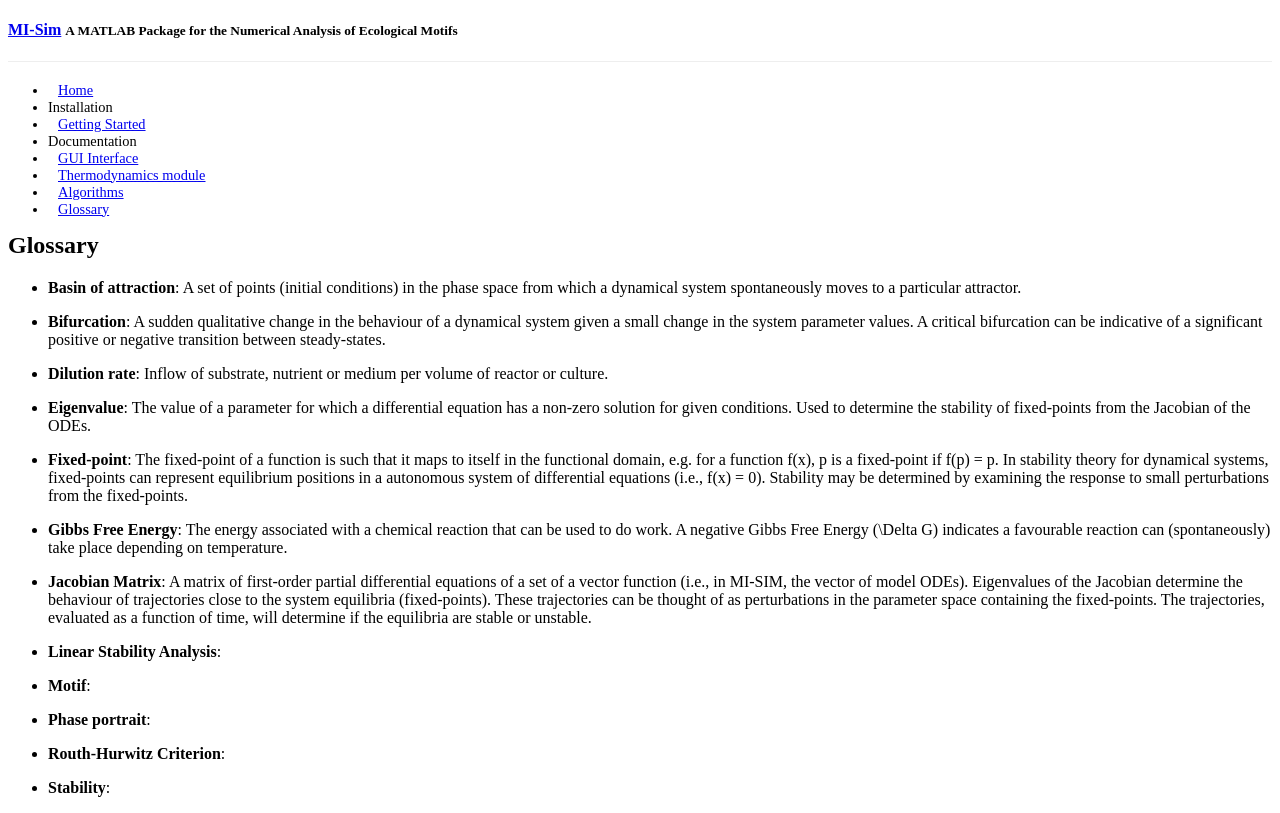
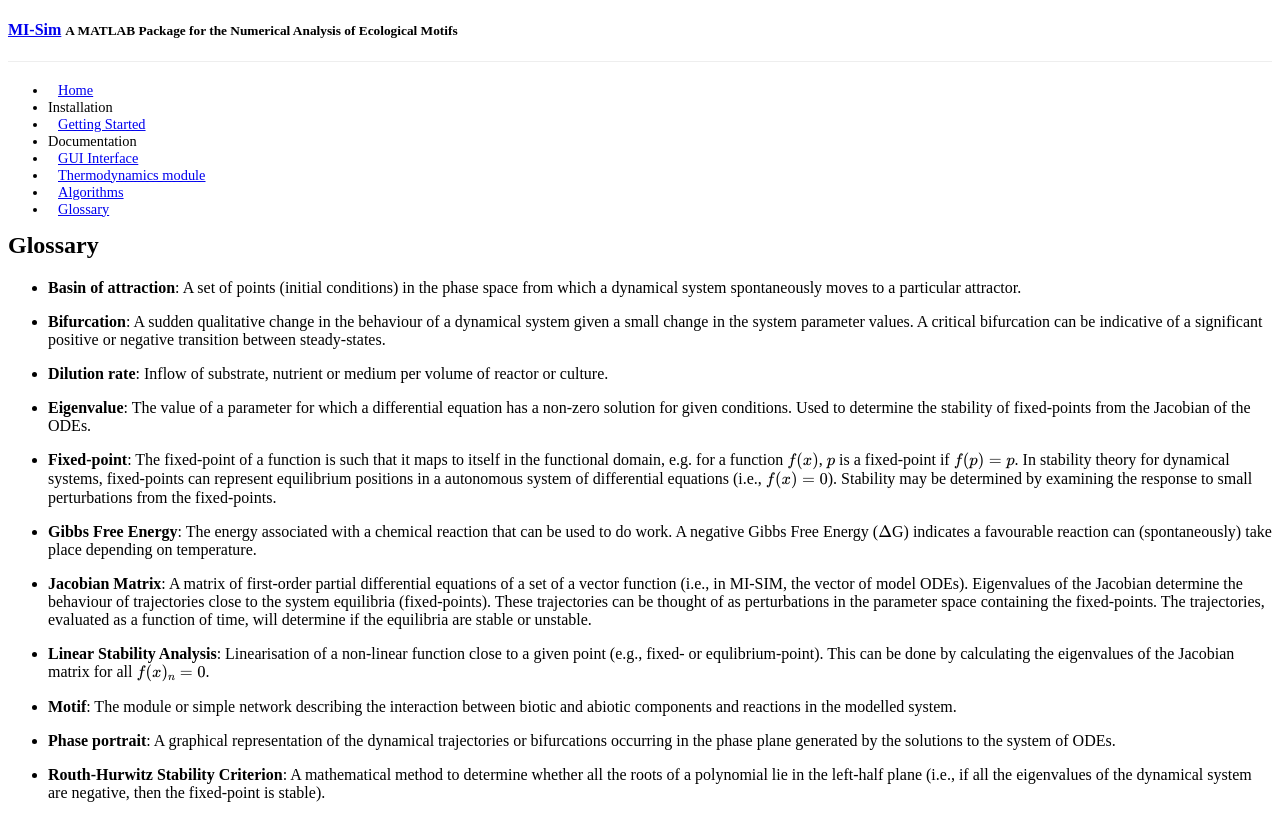
Before and after one commit to MI-SIM/MI-SIM.github.io, a Jekyll site: the page built from _posts/01-01-17-glossary.md, in a window 1280 px wide. Shown: the top 813 px of the page. Built offline with Jekyll 4.4.1, drawn with Linux system fonts in a browser that asks for light colours; formulas are drawn with MathJax 3; a style sheet for code colours, icons or effects is not loaded; some of the changed text lies outside the part shown.

Commit message:
Finalised glossary

```diff
--- a/_posts/01-01-17-glossary.md
+++ b/_posts/01-01-17-glossary.md
@@ -14,20 +14,18 @@ order: 5
 
 * **Eigenvalue**: The value of a parameter for which a differential equation has a non-zero solution for given conditions. Used to determine the stability of fixed-points from the Jacobian of the ODEs.
 
-* **Fixed-point**: The fixed-point of a function is such that it maps to itself in the functional domain, e.g. for a function f(x), p is a fixed-point if f(p) = p. In stability theory for dynamical systems, fixed-points can represent equilibrium positions in a autonomous system of differential equations (i.e., f(x) = 0). Stability may be determined by examining the response to small perturbations from the fixed-points.
+* **Fixed-point**: The fixed-point of a function is such that it maps to itself in the functional domain, e.g. for a function $f(x)$, $p$ is a fixed-point if $f(p) = p$. In stability theory for dynamical systems, fixed-points can represent equilibrium positions in a autonomous system of differential equations (i.e., $f(x) = 0$). Stability may be determined by examining the response to small perturbations from the fixed-points.
 
-* **Gibbs Free Energy**: The energy associated with a chemical reaction that can be used to do work. A negative Gibbs Free Energy (\Delta G) indicates a favourable reaction can (spontaneously) take place depending on temperature.
+* **Gibbs Free Energy**: The energy associated with a chemical reaction that can be used to do work. A negative Gibbs Free Energy ($\Delta$G) indicates a favourable reaction can (spontaneously) take place depending on temperature.
 
 * **Jacobian Matrix**: A matrix of first-order partial differential equations of a set of a vector function (i.e., in MI-SIM, the vector of model ODEs). Eigenvalues of the Jacobian determine the behaviour of trajectories close to the system equilibria (fixed-points). These trajectories can be thought of as perturbations in the parameter space containing the fixed-points. The trajectories, evaluated as a function of time, will determine if the equilibria are stable or unstable.
 
-* **Linear Stability Analysis**:
+* **Linear Stability Analysis**: Linearisation of a non-linear function close to a given point (e.g., fixed- or equlibrium-point). This can be done by calculating the eigenvalues of the Jacobian matrix for all $f(x)_n = 0$.
 
-* **Motif**:
+* **Motif**: The  module or simple network describing the interaction between biotic and abiotic components and reactions in the modelled system.
 
-* **Phase portrait**:
+* **Phase portrait**: A graphical representation of the dynamical trajectories or bifurcations occurring in the phase plane generated by the solutions to the system of ODEs.
 
-* **Routh-Hurwitz Criterion**:
+* **Routh-Hurwitz Stability Criterion**: A mathematical method to determine whether all the roots of a polynomial lie in the left-half plane (i.e., if all the eigenvalues of the dynamical system are negative, then the fixed-point is stable).
 
-* **Stability**:
-
-* **Steady-state**:
+* **Steady-state**: A process or system is at steady-state if the variables that describe its behaviour are constant with time. For example, in a biological system, this may occur in a chemostat when one organism is washed-out from the system and the other reaches equilibrium between removal and growth. A stable steady-state may become unstable if a parameter passes through a Hopf bifurcation, resulting in a limit cycle or periodic oscillatory behaviour.
```
